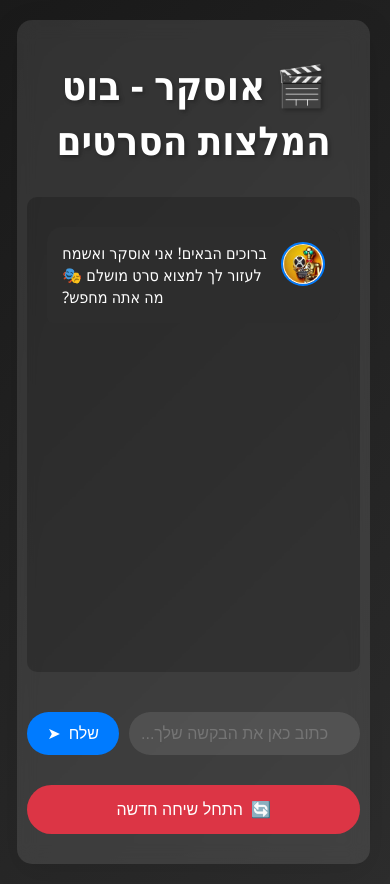
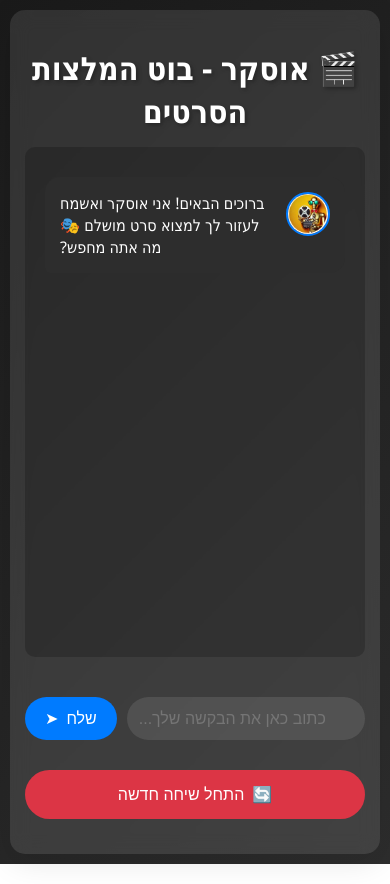
Before and after one commit to noaba996/oscar-the-bot, a plain HTML site: page index.html in a window 390 px wide. Drawn offline with Linux system fonts and the light colour scheme.

Commit message:
Update index.html

```diff
--- a/index.html
+++ b/index.html
@@ -11,9 +11,10 @@
       padding: 20px;
       background: linear-gradient(135deg, #1a1a1a 0%, #2d2d2d 100%);
       color: #fff;
-      min-height: 100vh;
+      height: 100vh;
       display: flex;
       flex-direction: column;
+      overflow: hidden
     }
 
     .container {
@@ -27,12 +28,14 @@
       flex: 1;
       display: flex;
       flex-direction: column;
+      height: 100%;
+      overflow: hidden;
     }
 
     h1 {
       text-align: center;
       color: #fff;
-      margin-bottom: 30px;
+      margin-bottom: 20px;
       font-size: 2.5em;
       text-shadow: 2px 2px 4px rgba(0, 0, 0, 0.3);
     }
@@ -43,6 +46,8 @@
       flex-direction: column;
       gap: 20px;
       margin-bottom: 20px;
+      overflow: hidden;
+      min-height: 0;
     }
 
     #conversation {
@@ -52,8 +57,8 @@
       background: rgba(0, 0, 0, 0.2);
       border-radius: 10px;
       margin-bottom: 20px;
-      max-height: 80vh;
       text-align: left;
+      min-height: 0;
     }
 
     .bubble {
@@ -190,8 +195,17 @@
     }
 
     @media (max-width: 600px) {
+      body {
+        padding: 10px; /* שינוי: הקטנת הפדינג במובייל */
+      }
+
       .container {
-        padding: 10px;
+        padding: 15px; /* שינוי: הקטנת הפדינג במובייל */
+      }
+
+      h1 {
+        font-size: 2em; /* שינוי: הקטנת הכותרת במובייל */
+        margin-bottom: 15px;
       }
 
       .bubble {
```
